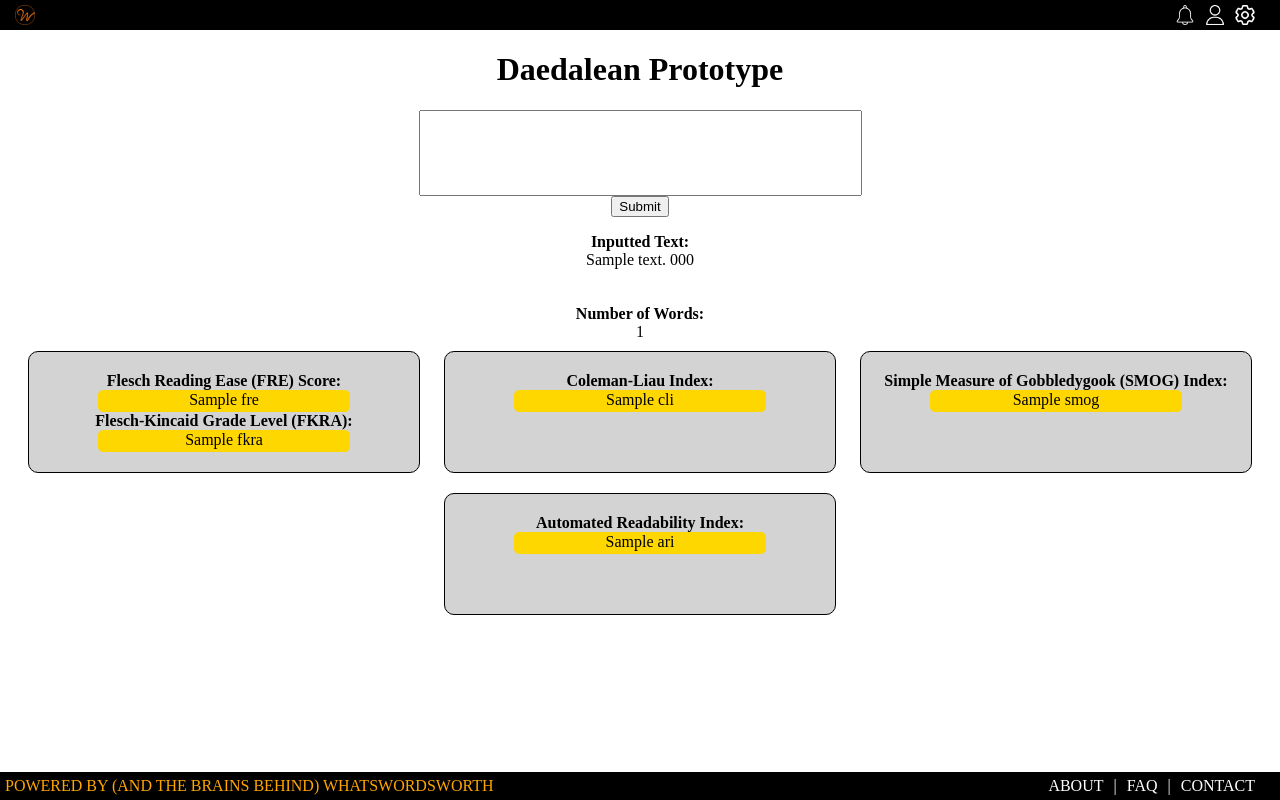
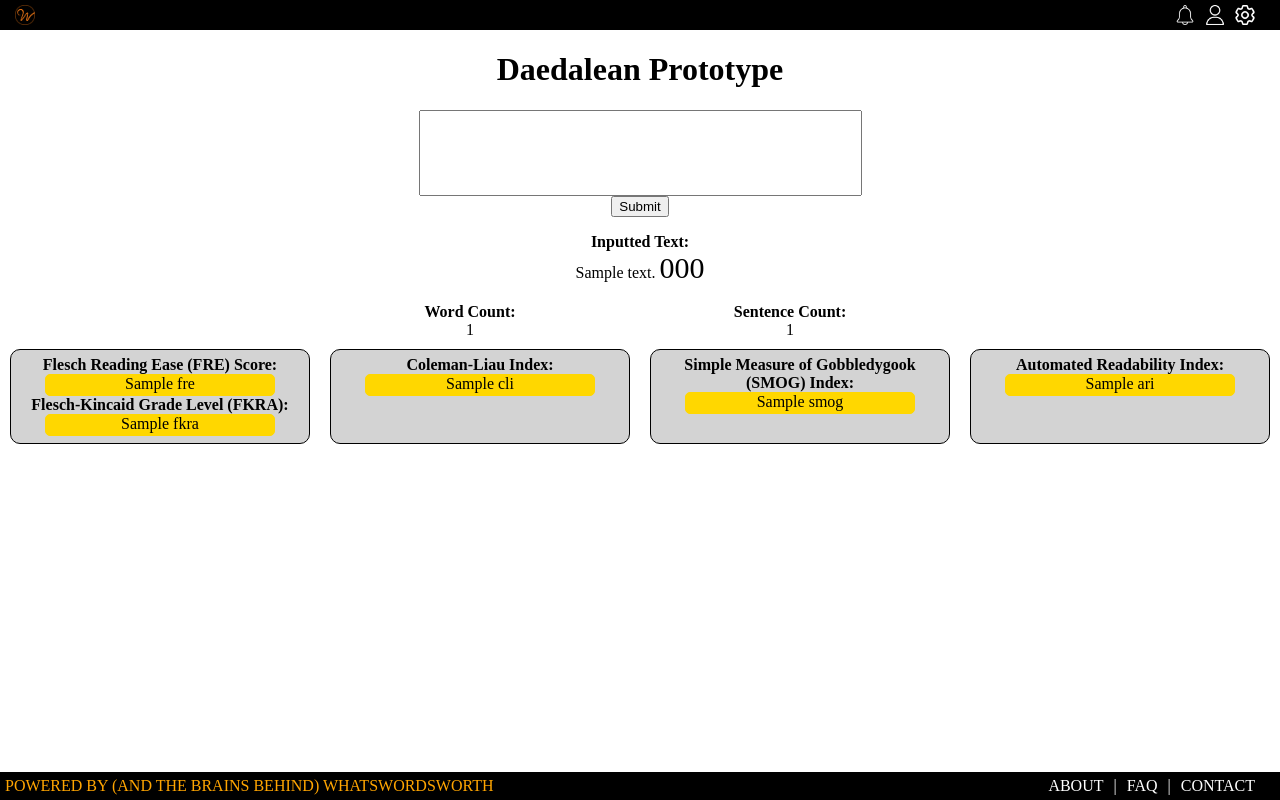
Before and after one commit to Hungr-yy/DaedaleanProj, a Django app: template templates/index.html in a window 1280 px wide. Run offline with Django 4.2, Linux system fonts and the light colour scheme; the template is opened without the code that fills it: most values are stand-ins (such as "Sample title", 1, 10 or a date in 2020); some libraries are stand-ins or nearby versions.

Commit message:
Update index.html

```diff
--- a/templates/index.html
+++ b/templates/index.html
@@ -6,12 +6,20 @@
 
     <style>
 
+        .parent_container {
+            display: flex;
+            justify-content: space-between;
+            flex-wrap: wrap;
+            margin: 0 auto;
+        }
+
         .parent {
+            flex: 1 0 auto;
             display: inline-block;
-            width: 350px;
+            width: 10%;
             height: 80px;
             margin: 10px;
-            padding: 20px;
+            padding: 0.5%;
             border: 1px solid black;
             border-radius: 10px;
             vertical-align: middle;
@@ -21,7 +29,7 @@
 
         .child{
             display: inline-block;
-            width: 250px;
+            width: 80%;
             height: 20px;
             border: 1px solid rgb(255, 215, 0);
             border-radius: 5px;
@@ -129,6 +137,15 @@
             text-align: center;
         }
 
+        .count_container {
+            display: flex;
+        }
+
+        .count {
+            flex: 1;
+            margin-right: 20px;
+        }
+
     </style>
 
 </head>
@@ -170,11 +187,18 @@
         </div>
 
         <div class="input">
-            <strong>Inputted Text:</strong><br> {{text}} {{exception_string}} <br>
+            <strong>Inputted Text:</strong><br> {{text}} <span style="font-size: 30px">{{exception_string}}</span> <br>
             <br>
-            <br>
-            <strong>Number of Words:</strong><br> {{word_count}} <br>
+            <div class="count_container">
+                <div class="count">
+                    <strong>Word Count:</strong><br> {{word_count}} <br>
                 </div>
+                <div class="count">
+                    <strong>Sentence Count:</strong><br> {{sentence_count}} <br>
+                </div>
+            </div>
+        </div>
+        <div class="parent_container">
             <div class="parent">
                 <strong>Flesch Reading Ease (FRE) Score:</strong><br>
                 <div class="child">{{fre}}</div><br>
@@ -197,6 +221,7 @@
                 <div class="child">{{ari}}</div>
             </div>
         </div>
+    </div>
 
 </body>
 
```
Lines whose indentation alone changed are shown as unchanged.
